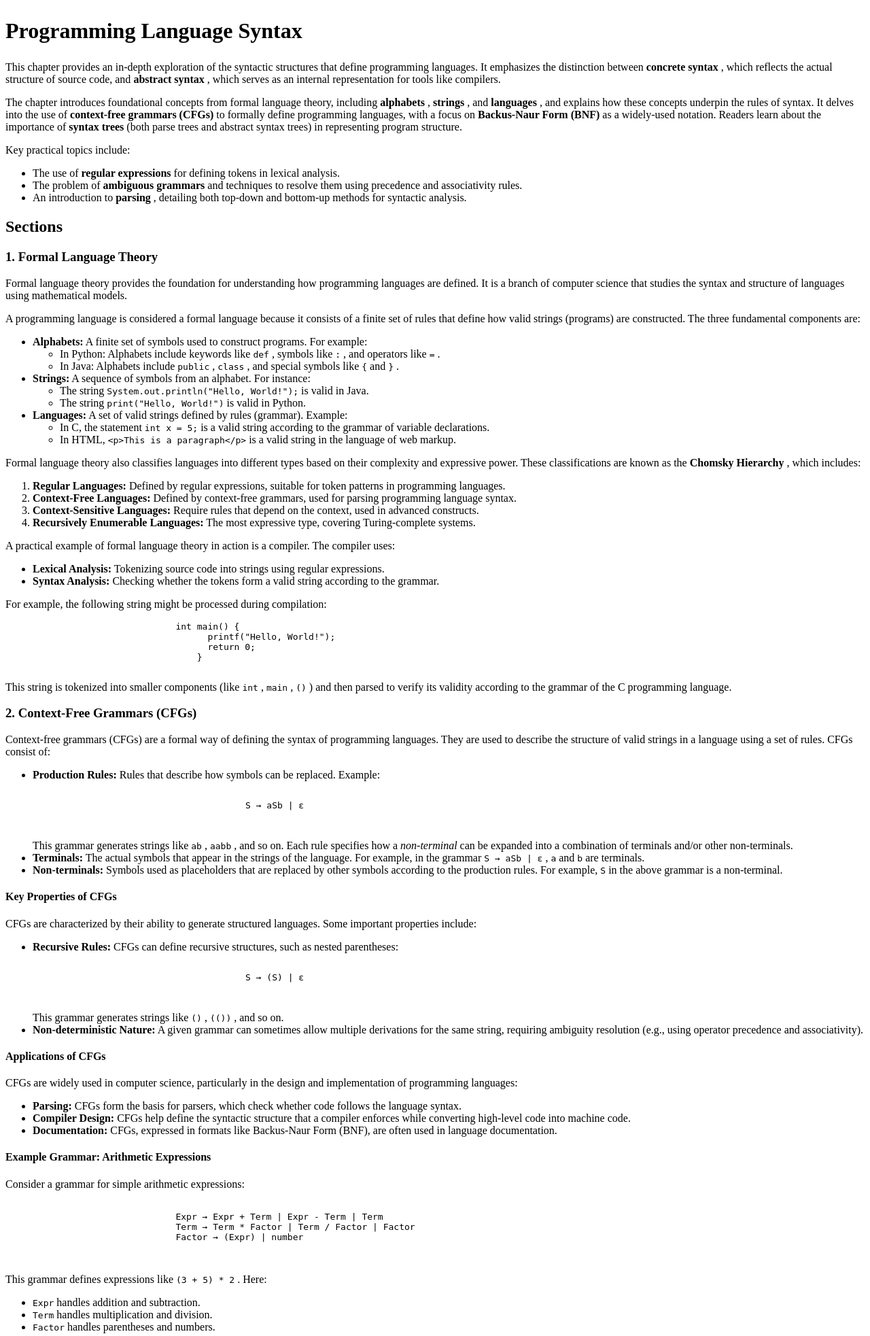
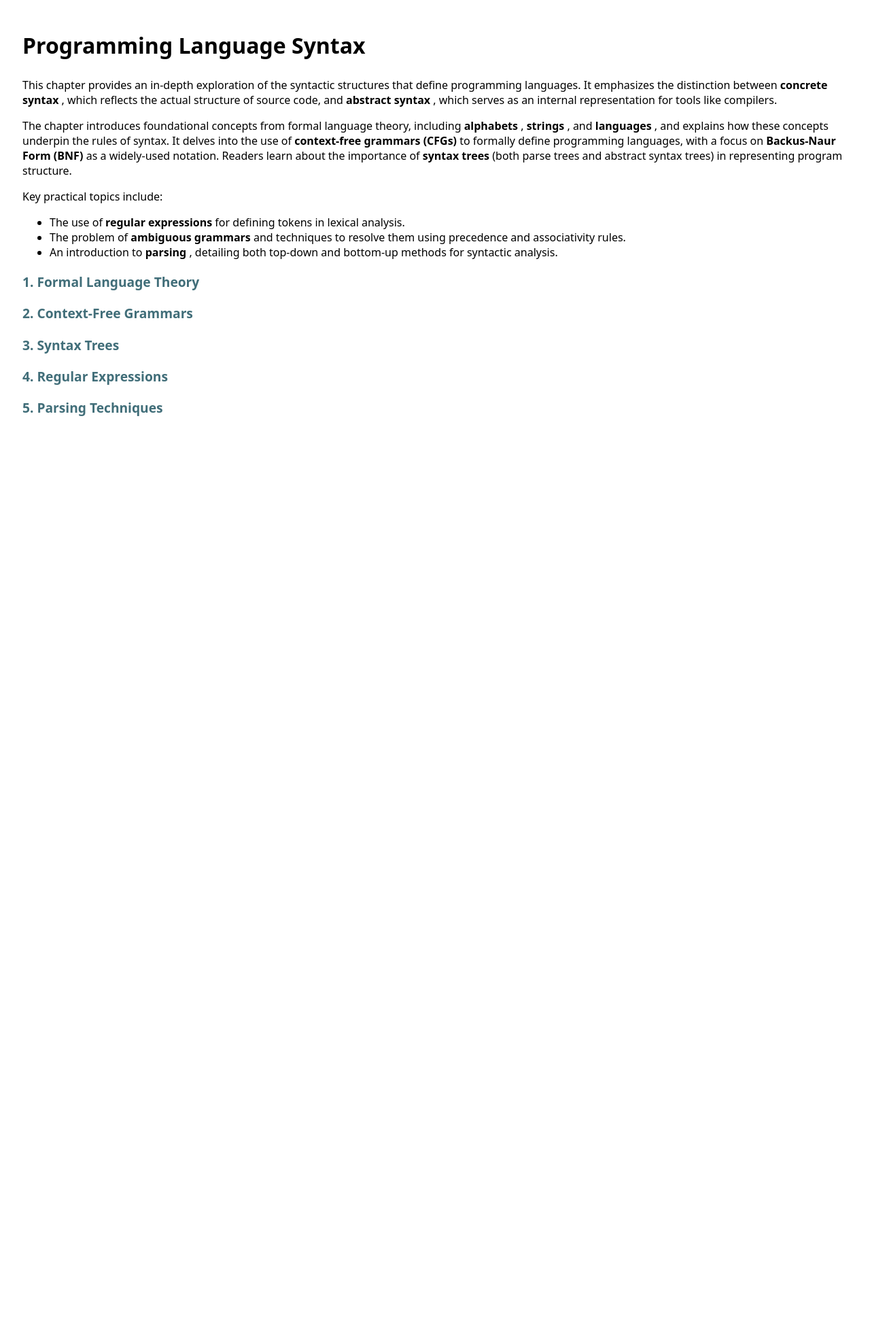
Before and after one commit to Muhammad-Usama-Nasir/Django-based-Knowledge-Management-System-KMS-, a Django app: page /knowledge/title/ in a window 1280 px wide. Shown: the top 1965 px of the page at 68% size. After the commit the page ends 612 px from the top, so only its background shows below. Run offline with Django 5.2, Linux system fonts and the light colour scheme.

Commit message:
MS CS Assignment changes

```diff
--- a/knowledge/templates/title.html
+++ b/knowledge/templates/title.html
@@ -4,13 +4,68 @@
         <meta charset="UTF-8">
         <meta name="viewport" content="width=device-width, initial-scale=1.0">
         <meta http-equiv="X-UA-Compatible" content="ie=edge">
+        <style>
+
+          #main-class {
+            /*
+            display: flex;
+            align-items: flex-start;
+            justify-content: center;
+            */
+            padding-left: 25px;
+            padding-right: 25px;
+            padding-top: 10px;
+            padding-bottom: 10px;
+            font-family: system-ui, -apple-system, BlinkMacSystemFont, 'Segoe UI', Roboto, Oxygen, Ubuntu, Cantarell, 'Open Sans', 'Helvetica Neue', sans-serif;
+          }
+
+        #heading-main{
+          font-size: 2rem;
+
+        }
+
+
+          .section-content {
+              display: none;
+              margin: 10px 0;
+              padding: 10px;
+              border: 1px solid #416e79;
+              background-color: #F0F8FF;
+          }
+
+          /* Highlight section title on hover */
+          .section-title {
+              cursor: pointer;
+              color: #416e79;
+              font-size: 1.2rem;
+          }
+
+          .section-title:hover {
+              text-decoration: underline;
+          }
+        </style>
+        <script>
+            function showSection(sectionId) {
+                // Hide all section content
+                const sections = document.querySelectorAll('.section-content');
+                sections.forEach((section) => {
+                    section.style.display = 'none';
+                });
+
+                // Show the clicked section
+                const selectedSection = document.getElementById(sectionId);
+                if (selectedSection) {
+                    selectedSection.style.display = 'block';
+                }
+            }
+        </script>
         <title>Django App</title>
     </head>
     <body>
-        <div>
+        <div id="main-class">
             <div>
                 <section id="chapter2-description">
-                    <h1 style="font-size: 2rem;">Programming Language Syntax</h1>
+                    <h1 id="heading-main">Programming Language Syntax</h1>
                     <p>
                         This chapter provides an
           in-depth exploration of the syntactic structures that define programming languages. It
@@ -66,11 +121,11 @@
                         </ul>
                     </p>
                 </section>
-                <section id="chapter2-main-sections">
-                    <h2>Sections</h2>
-                    <!-- Main Section 1 -->
-                    <article id="formal-language-theory">
-                        <h3>1. Formal Language Theory</h3>
+                <div id="sections-container">
+                    <!-- Section 1 -->
+                    <div class="section">
+                        <h3 class="section-title" onclick="showSection('section1')">1. Formal Language Theory</h3>
+                        <div class="section-content" id="section1">
                             <p>
                                 Formal language theory provides the foundation for understanding how programming languages are defined.
               It is a branch of computer science that studies the syntax and structure of languages using mathematical
@@ -194,10 +249,12 @@
                                 ) and then
               parsed to verify its validity according to the grammar of the C programming language.
                             </p>
-                    </article>
-                    <!-- Main Section 2 -->
-                    <article id="context-free-grammars">
-                        <h3>2. Context-Free Grammars (CFGs)</h3>
+                        </div>
+                    </div>
+                    <!-- Section 2 -->
+                    <div class="section">
+                        <h3 class="section-title" onclick="showSection('section2')">2. Context-Free Grammars</h3>
+                        <div class="section-content" id="section2">
                             <p>
                                 Context-free grammars (CFGs) are a formal way of defining the syntax of programming languages.
                           They are used to describe the structure of valid strings in a language using a set of rules.
@@ -347,10 +404,12 @@
                             <p>
                                 This grammar enforces multiplication before addition, producing the correct parse tree.
                             </p>
-                    </article>
-                    <!-- Main Section 3 -->
-                    <article id="syntax-trees">
-                        <h3>3. Syntax Trees</h3>
+                        </div>
+                    </div>
+                    <!-- Section 3 -->
+                    <div class="section">
+                        <h3 class="section-title" onclick="showSection('section3')">3. Syntax Trees</h3>
+                        <div class="section-content" id="section3">
                             <p>
                                 Syntax trees represent the hierarchical structure of a program's syntax, serving as an intermediary between the grammar of a language and its semantic meaning. This section elaborates on:
                             </p>
@@ -437,10 +496,12 @@
                                     </ul>
                                 </li>
                             </ul>
-                    </article>
-                    <!-- Main Section 4 -->
-                    <article id="regular-expressions">
-                        <h3>4. Regular Expressions</h3>
+                        </div>
+                    </div>
+                    <!-- Section 4 -->
+                    <div class="section">
+                        <h3 class="section-title" onclick="showSection('section4')">4. Regular Expressions</h3>
+                        <div class="section-content" id="section4">
                             <p>
                                 Regular expressions are powerful tools used in programming languages to define patterns for matching
                           strings. They play a crucial role in lexical analysis, which is the process of converting source code into tokens.
@@ -482,13 +543,16 @@
                                     Regular expressions can also define more complex patterns:
                                     <ul>
                                         <li>
-                                        <code>"(\\+|-)?[0-9]+(\\.[0-9]+)?"</code> matches integer and decimal numbers.
+                                            <code>"(\\+|-)?[0-9]+(\\.[0-9]+)?"</code>
+                                            matches integer and decimal numbers.
                                         </li>
                                         <li>
-                                        <code>"/\\*.*?\\*/"</code> matches block comments in C-style languages.
+                                            <code>"/\\*.*?\\*/"</code>
+                                            matches block comments in C-style languages.
                                         </li>
                                         <li>
-                                        <code>"(if|else|while|for)"</code> matches keywords in many programming languages.
+                                            <code>"(if|else|while|for)"</code>
+                                            matches keywords in many programming languages.
                                         </li>
                                     </ul>
                                 </li>
@@ -497,10 +561,12 @@
                                 Mastering regular expressions is an essential skill for developers working with parsers, interpreters, and tools
                           for automated text processing.
                             </p>
-                    </article>
-                    <!-- Main Section 5 -->
-                    <article id="parsing-techniques">
-                        <h3>5. Parsing Techniques</h3>
+                        </div>
+                    </div>
+                    <!-- Section 5 -->
+                    <div class="section">
+                        <h3 class="section-title" onclick="showSection('section5')">5. Parsing Techniques</h3>
+                        <div class="section-content" id="section5">
                             <p>
                                 Parsing converts source code into a structured format based on grammar. This step is crucial in
                           language processing as it ensures the code adheres to the syntactic rules defined by the grammar.
@@ -546,12 +612,14 @@
                                             <strong>Shift-Reduce Parsing:</strong>
                                             A common bottom-up parsing method that
                                       alternates between
-                                        <em>shifting</em> input tokens onto a stack and
+                                            <em>shifting</em>
+                                            input tokens onto a stack and
                                             <em>reducing</em>
                                             them to grammar rules.
                                             <p>
                                                 Example: For the input
-                                            <code>id + id</code> and the rule
+                                                <code>id + id</code>
+                                                and the rule
                                                 <code>Expr → id + id</code>
                                                 ,
                                           the parser shifts tokens onto the stack until it matches the rule and reduces it.
@@ -573,8 +641,10 @@
                                 Modern compiler tools like Yacc and ANTLR use parsing techniques to generate efficient parsers
                           for programming languages.
                             </p>
-                    </article>
+                        </div>
+                    </div>
                 </section>
+            </div>
         </div>
     </div>
 </body>
```
Also changed, not shown: knowledge/templates/syntax.webp (added). Lines whose indentation alone changed are shown as unchanged.
